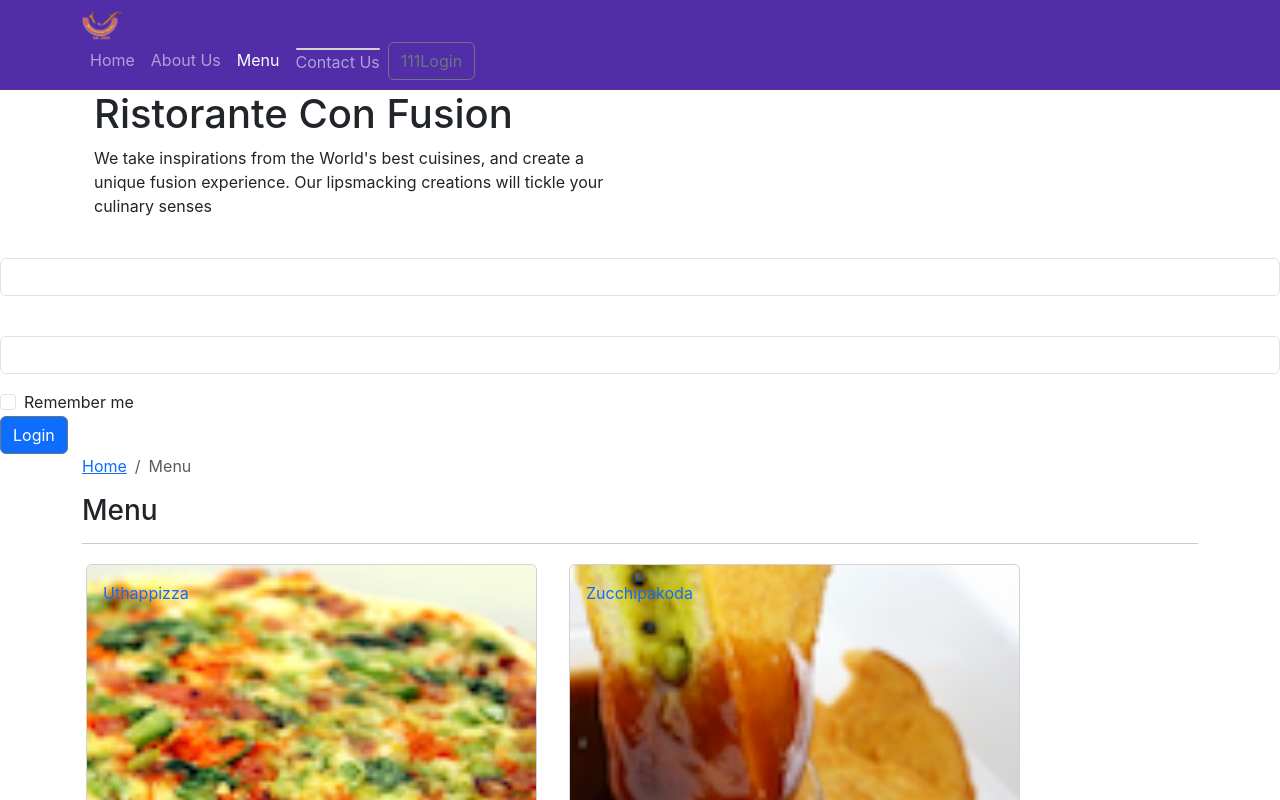
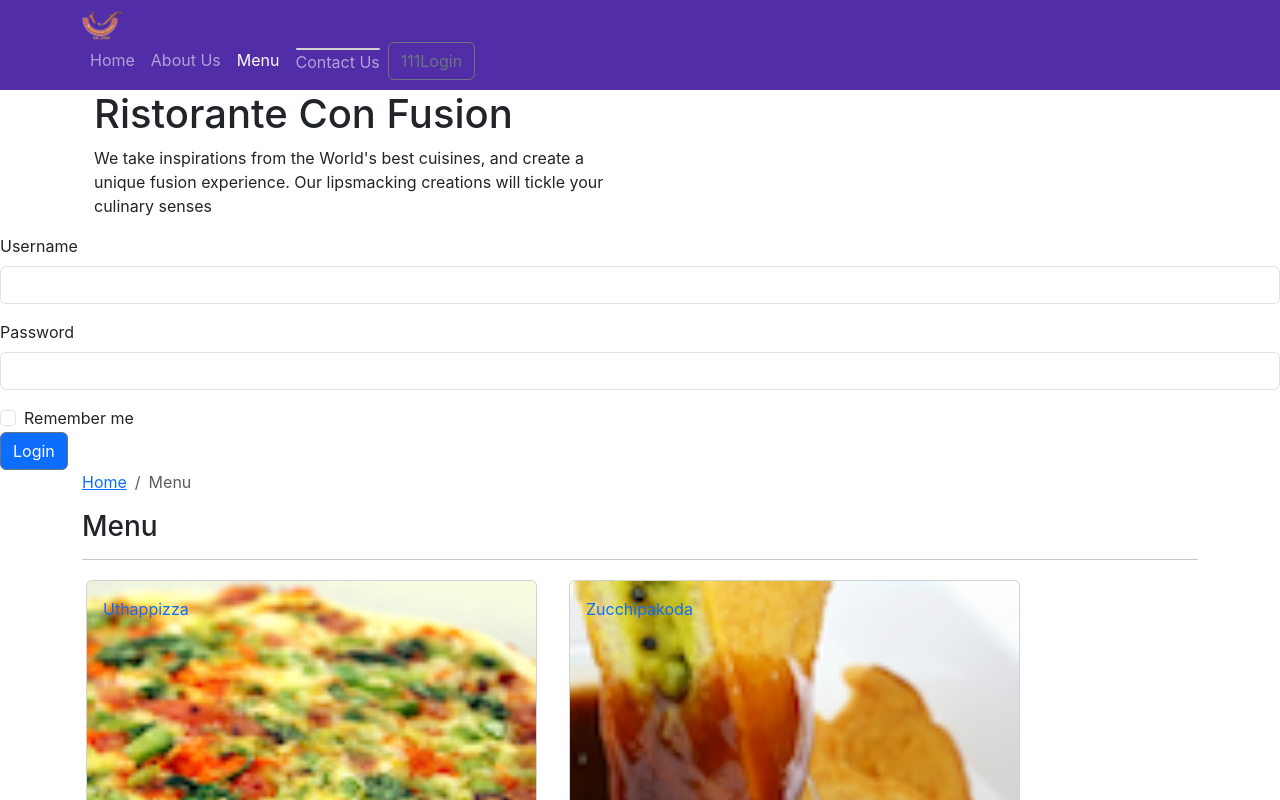
Before and after one commit to e3Dr8nj/reacttest, a React (Create React App) app: page /menu in a window 1280 px wide. Shown: the top 800 px of the page. Built offline with nearby package versions, Linux system fonts and the light colour scheme.

Commit message:
'uncontrolled'

```diff
--- a/src/components/HeaderComponent.js
+++ b/src/components/HeaderComponent.js
@@ -23,9 +23,10 @@
     }
     handleLogin(event){
         this.toggleModal()
-        alert('Username '+this.username.value+ 'Password '+this.password.value+ 'Remember '+this.remember.checked)
+        alert('Username '+this.username.value+ '  Password '+this.password.value+ '  Remember '+this.remember.checked)
         event.prefentDefault()
     }
+
    render(props){
        console.log(Modal)
        return(
@@ -84,16 +85,18 @@
 {/*<Modal  isOpen={true} toggle={this.toggleModal}>
     <ModalHeader toggle={this.toggleModal}>Leader1</ModalHeader>
        <ModalBody> */}
+       <div>
     <Form onSubmit={this.handleLogin}>
         <FormGroup>
-            <Label htmlFor='username'></Label>
+            <Label htmlFor='username'>Username</Label>
             <Input type='text' id="username" name="username" innerRef={(input)=>this.username=input}></Input>
         </FormGroup>
         <FormGroup>
-            <Label htmlFor='password'></Label>
+            <Label htmlFor='password'>Password</Label>
             <Input type="text" id='password' name='password' innerRef={(input)=>this.password=input}
             ></Input>
         </FormGroup>
+
         <FormGroup check>
               <Label check>
               <Input type='checkbox' name='remember' innerRef={(input)=>this.remember=input}></Input>
@@ -107,7 +110,7 @@
     <Modal show={true}>
 
     </Modal>*/}
-    </div>
+    </div></div>
            </React.Fragment>
        )
    }
```
